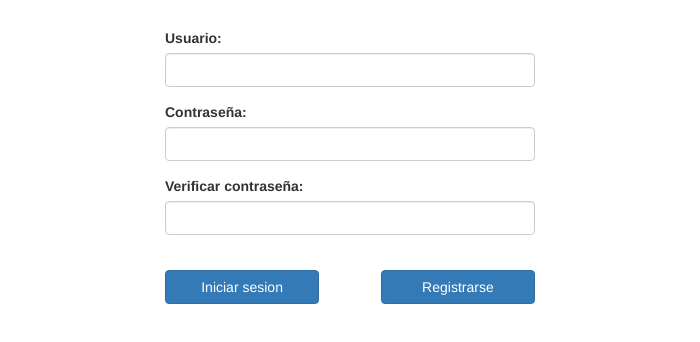
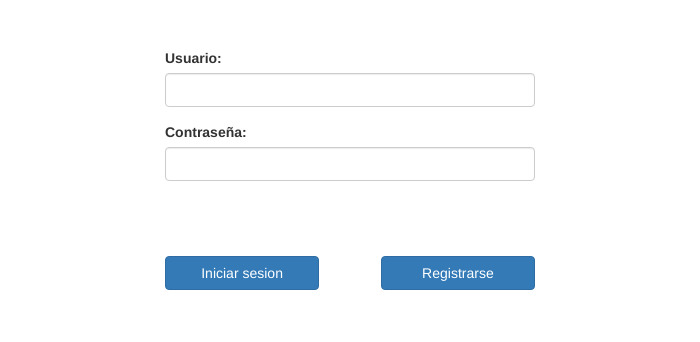
Before and after one commit to 4drianm/Master-Key, an Electron app: page index.html in a window 700 px wide. Shown: the part 230-572 px from the top of the page. Drawn offline with Linux system fonts and the light colour scheme; a web font is replaced by a local one.

Commit message:
new timeup (#2)

```diff
--- a/index.html
+++ b/index.html
@@ -28,6 +28,7 @@
     <div class="container">
     <br>
     <br>
+    <br>
     <form action="">
        <div class="form-group">
             <label for="usuario">Usuario:</label>
@@ -35,13 +36,11 @@
        </div>
        <div class="form-group">
             <label for="contraseña">Contraseña:</label>
-            <input class="form-control" id="contraseña" type="text">
+            <input class="form-control" id="contraseña" type="password">
        </div>
-       <div class="form-group">
-            <label for="contraseña1">Verificar contraseña: </label>
-            <input class="form-control" id="contraseña1" type="text">
-        </div>
     </form>
+    <br>
+    <br>
     <br>
         <a href="concentrado.html"><button class="btn btn-primary col-xs-5 col-sm-5 col-md-5 col-lg-5">Iniciar sesion</button></a>
         <button class="btn btn-primary col-xs-5 col-sm-5 col-md-5 col-lg-5 col-md-offset-2 col-lg-offset-2 col-xs-offset-2 col-sm-offset-2">Registrarse</button>
```
Also changed, not shown: concentrado.html (+1 -1 lines).
